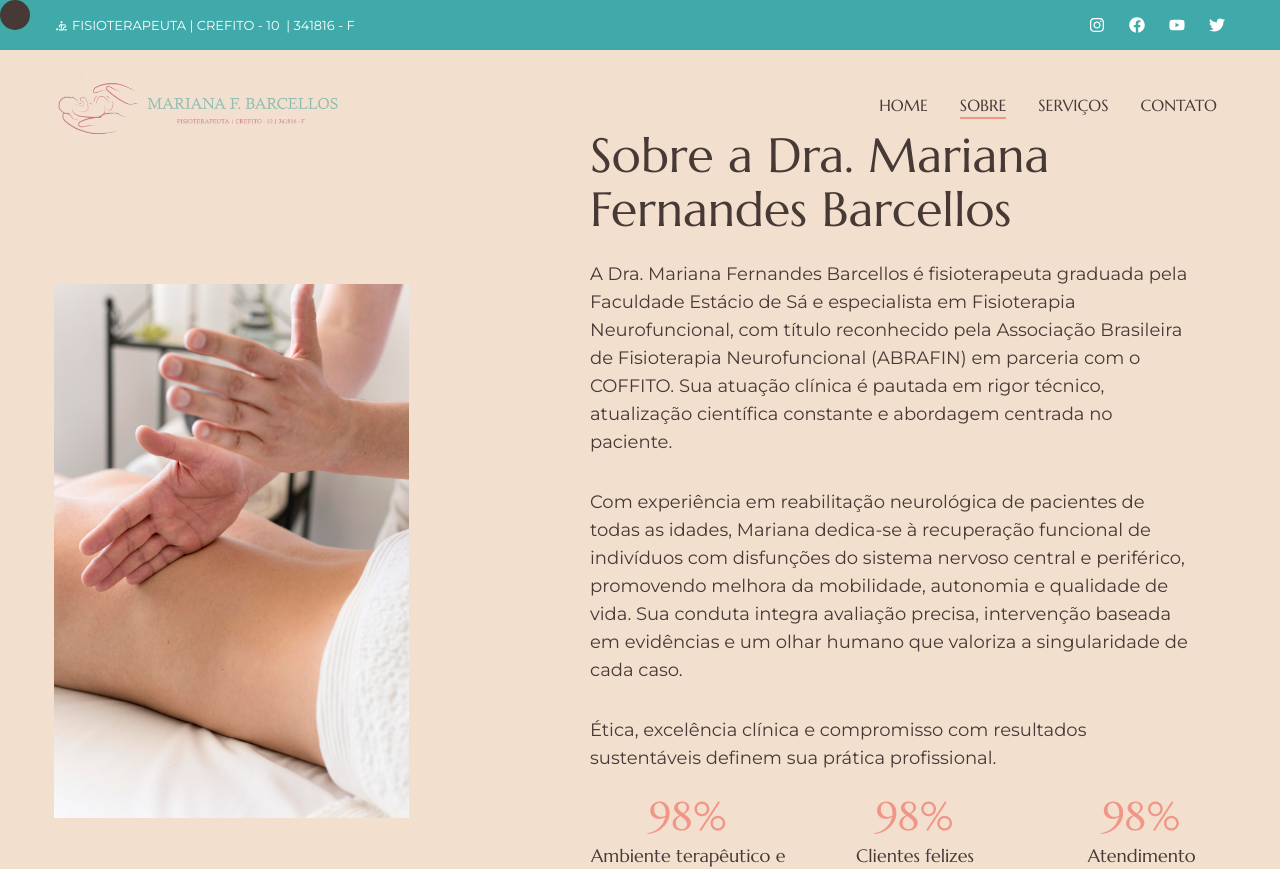
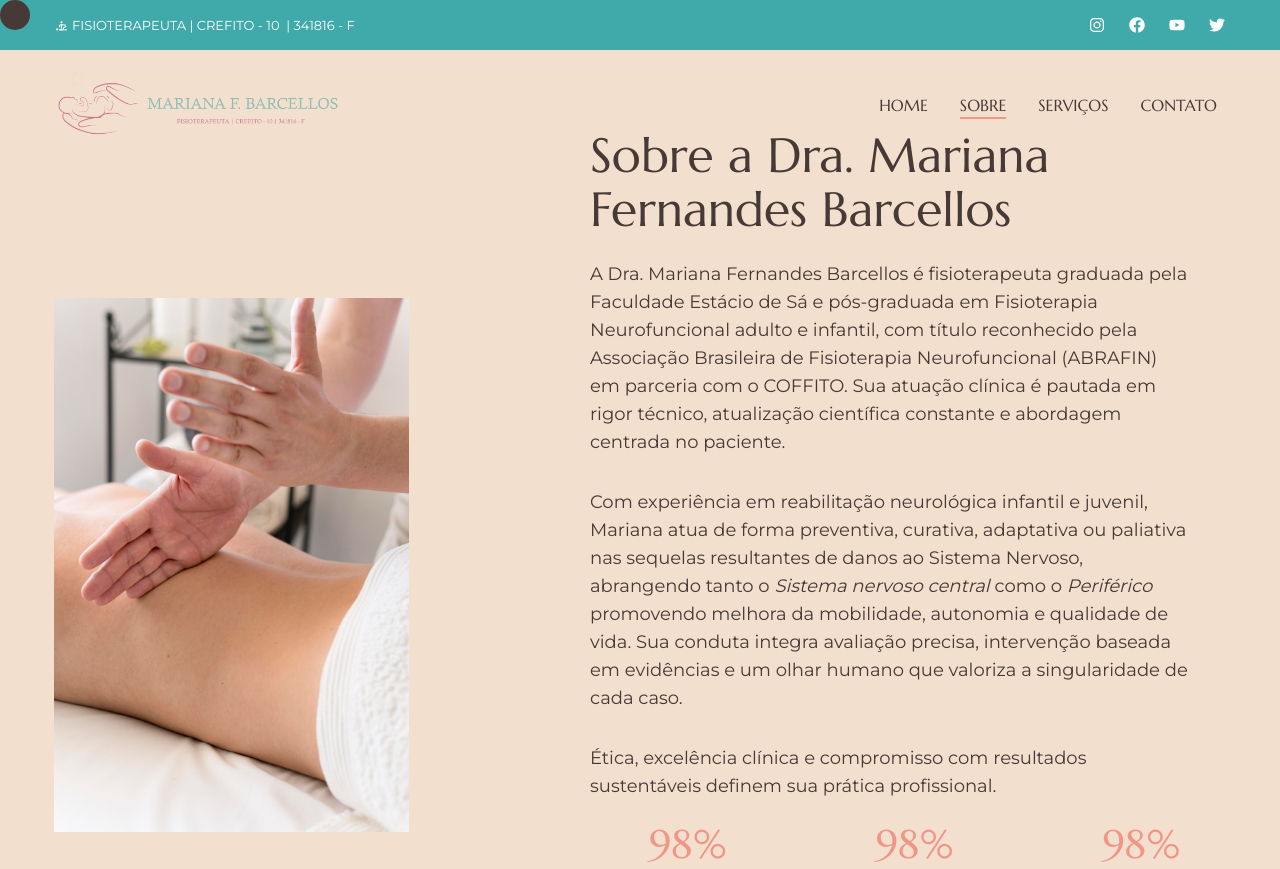
Before and after one commit to juniorpinhodev/mariana_barcellos, a Next.js app: page /sobre in a window 1280 px wide. Shown: the top 869 px of the page. Built offline with nearby package versions, Linux system fonts and the light colour scheme.

Commit message:
feat: 🎸 altera textos em Sobre

```diff
--- a/app/sobre/page.jsx
+++ b/app/sobre/page.jsx
@@ -50,11 +50,11 @@ const sobre = () => {
              Sobre a Dra. Mariana Fernandes Barcellos
             </h2>
             <p className="text-base xl:text-lg mb-6 xl:mb-8 max-w-[600px] leading-relaxed">
-              A Dra. Mariana Fernandes Barcellos é fisioterapeuta graduada pela Faculdade Estácio de Sá e especialista em Fisioterapia Neurofuncional, com título reconhecido pela Associação Brasileira de Fisioterapia Neurofuncional (ABRAFIN) em parceria com o COFFITO. Sua atuação clínica é pautada em rigor técnico, atualização científica constante e abordagem centrada no paciente.
+              A Dra. Mariana Fernandes Barcellos é fisioterapeuta graduada pela Faculdade Estácio de Sá e pós-graduada em Fisioterapia Neurofuncional adulto e infantil, com título reconhecido pela Associação Brasileira de Fisioterapia Neurofuncional (ABRAFIN) em parceria com o COFFITO. Sua atuação clínica é pautada em rigor técnico, atualização científica constante e abordagem centrada no paciente.
             </p>
 
             <p className="text-base xl:text-lg mb-6 xl:mb-8 max-w-[600px] leading-relaxed">
-              Com experiência em reabilitação neurológica de pacientes de todas as idades, Mariana dedica-se à recuperação funcional de indivíduos com disfunções do sistema nervoso central e periférico, promovendo melhora da mobilidade, autonomia e qualidade de vida. Sua conduta integra avaliação precisa, intervenção baseada em evidências e um olhar humano que valoriza a singularidade de cada caso.
+              Com experiência em reabilitação neurológica infantil e juvenil, Mariana atua de forma preventiva, curativa, adaptativa ou paliativa nas sequelas resultantes de danos ao Sistema Nervoso, abrangendo tanto o <em>Sistema nervoso central</em> como o <em>Periférico</em> promovendo melhora da mobilidade, autonomia e qualidade de vida. Sua conduta integra avaliação precisa, intervenção baseada em evidências e um olhar humano que valoriza a singularidade de cada caso.
             </p>
 
             <p className="text-base xl:text-lg mb-8 xl:mb-8 max-w-[600px] leading-relaxed">
```
